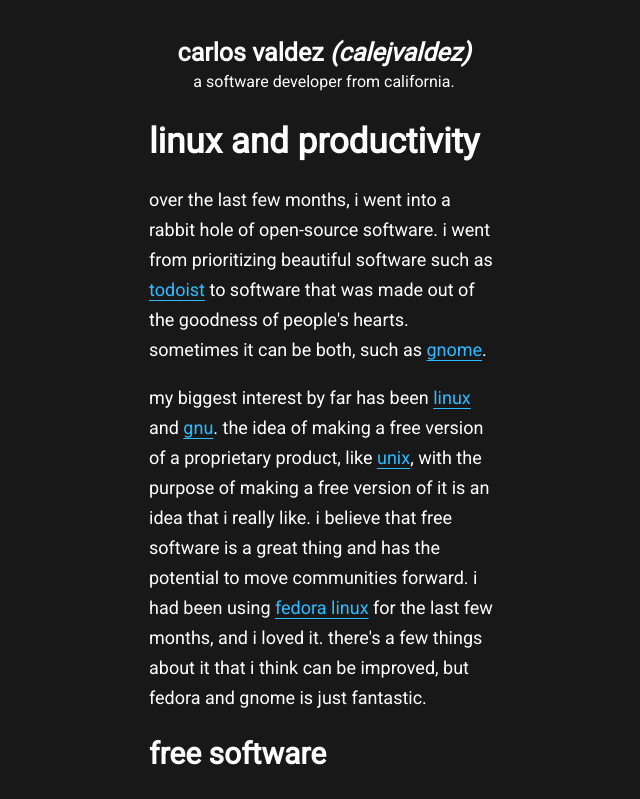
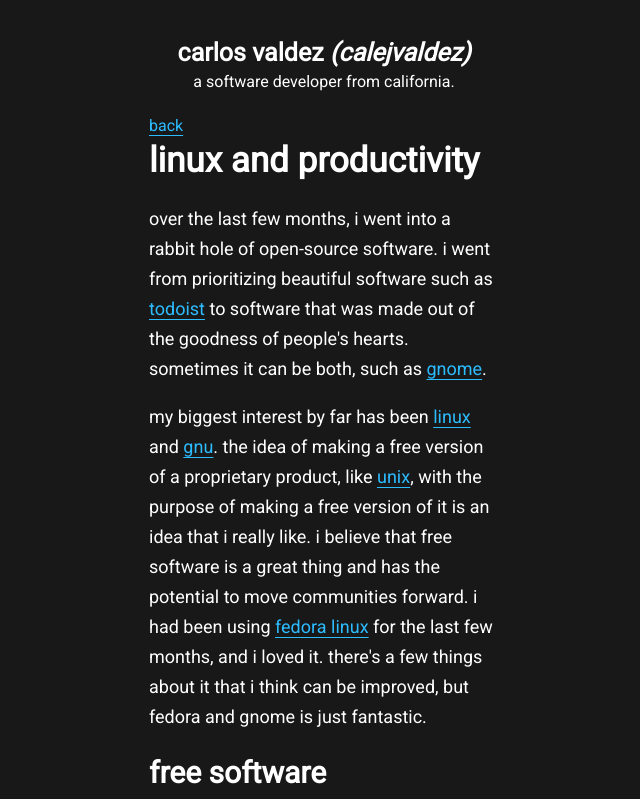
Before and after one commit to calejvaldez/website, a Next.js app: page /blog/linux-and-productivity in a window 1280 px wide. Shown: the top 799 px of the page, without its empty margins (316-956 px from the left). Built offline with nearby package versions, Linux system fonts and the light colour scheme.

Commit message:
feat: add Back button in /blog

```diff
--- a/app/blog/[slug]/components/Blog.tsx
+++ b/app/blog/[slug]/components/Blog.tsx
@@ -35,6 +35,7 @@
     }
 
     return <>
+        <a href="/blog">Back</a>
         <Markdown
             options={{wrapper: 'article',
                 overrides: {
--- a/app/blog/page.tsx
+++ b/app/blog/page.tsx
@@ -22,6 +22,7 @@
     }, [articles])
 
     return <>
+        <a href="/">Back</a>
         <Heading sectionId="blog" level="h1" hideLinkButton={true}>/blog</Heading>
         <p>I'm a yapper with a blog. Some of these are personal, others are professional. Pick your poison.</p>
         <ul style={{listStyle: 'none', margin: 0, padding: 0}}>
```
